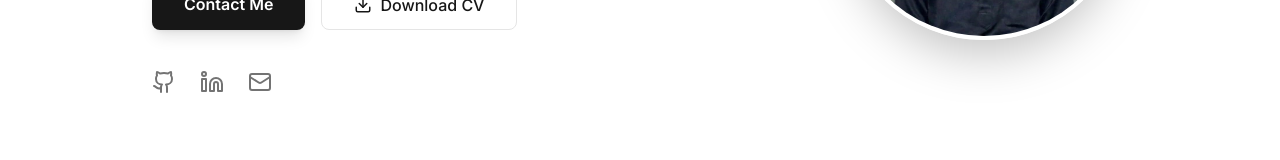
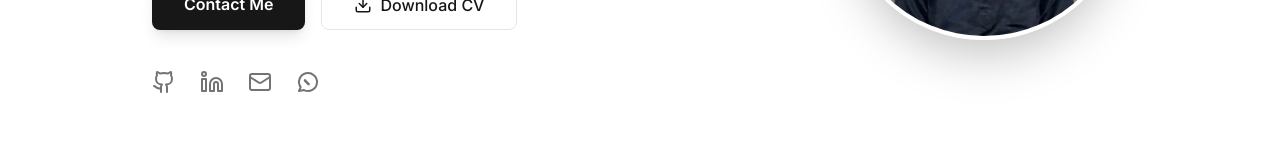
Before and after one commit to raihanfr21/portofoliowebsite2, a Next.js app: page / in a window 1280 px wide. Shown: the part 552-712 px from the top of the page. Built offline with nearby package versions, Linux system fonts and the light colour scheme.

Commit message:
Upload keempat

```diff
--- a/app/page.tsx
+++ b/app/page.tsx
@@ -10,6 +10,25 @@ import {
   Award, ExternalLink, Menu, X, ArrowUpRight,
   Users // <--- Icon baru untuk Training/Org
 } from "lucide-react";
+
+// Letakkan ini di luar function Home(), misalnya di bawah imports
+const WhatsappIcon = ({ size = 24, className = "" }: { size?: number, className?: string }) => (
+  <svg
+    xmlns="http://www.w3.org/2000/svg"
+    width={size}
+    height={size}
+    viewBox="0 0 24 24"
+    fill="none"
+    stroke="currentColor"
+    strokeWidth="2"
+    strokeLinecap="round"
+    strokeLinejoin="round"
+    className={className}
+  >
+    <path d="M3 21l1.65-3.8a9 9 0 1 1 3.4 2.9L3 21" />
+    <path d="M9 10a.5.5 0 0 0 1 1h0a.5.5 0 0 0 1 1h0a.5.5 0 0 0 1 1h0a.5.5 0 0 0 1 1h0" />
+  </svg>
+);
 
 // ==========================================
 // 1. DATA PORTOFOLIO (EDIT BAGIAN INI)
@@ -24,6 +43,7 @@ const PORTFOLIO_DATA = {
     github: "https://github.com/raihanfr21",
     linkedin: "https://linkedin.com/in/raihanfth",
     email: "mailto:raihanfathurrahman.rft@gmail.com",
+    whatsapp: "wa.me/6285178010715"
   },
 
   skills: ["APIs", "PHP", "PowerBI", "Python", "JavaScript", "Laravel", "React", "Next.js", "Node.js", "Tailwind CSS", "MySQL", "Google Cloud", "Docker", "CI/CD", "Macro VBA"],
@@ -94,6 +114,13 @@ const PORTFOLIO_DATA = {
       image: "/projects/project2.jpg", // Pastikan file ada di public/projects/
       tags: ["Laravel", "PHP", "JavaScript", "MySQL"],
       link: "https://github.com/raihanfr21/Hospital-Appointment-Management-System"
+    },
+    {
+      title: "Long-Short Term Memory (LSTM) for Fresh Fruit Bunch Price Forecasting [Thesis Project]",
+      desc: "Time series forecasting model to predict Fresh Fruit Bunch prices in Riau Province using the LSTM algorithm based on 10 years of weekly data (2014–2024).",
+      image: "/projects/project2.jpg", // Pastikan file ada di public/projects/
+      tags: ["Python", "Deep Learning Algorithms"],
+      link: "https://github.com/raihanfr21/LSTM-for-Fresh-Fruit-Bunch-FFB-Price-Forecasting"
     }
   ],
 
@@ -231,10 +258,13 @@ export default function Home() {
           >
 
             {/* Foto Profil (Kanan di Desktop, Atas di Mobile) */}
+            {/* Foto Profil (Kanan di Desktop, Atas di Mobile) */}
             <div className="md:col-span-2 order-1 md:order-2 flex justify-center md:justify-end relative">
-              <div className="absolute inset-0 bg-gradient-to-tr from-blue-500 to-purple-500 rounded-full blur-3xl opacity-30 dark:opacity-20 scale-110 -z-10 animate-pulse" />
+
+              {/* EFEK GLOW UPDATE: Menghapus 'animate-pulse' dan menaikkan opacity */}
+              <div className="absolute inset-0 bg-gradient-to-tr from-blue-500 to-purple-500 rounded-full blur-3xl opacity-50 dark:opacity-40 scale-110 -z-10" />
+
               <div className="relative w-48 h-48 md:w-72 md:h-72 rounded-full overflow-hidden border-4 border-white dark:border-neutral-800 shadow-2xl z-10">
-                {/* Pastikan file profile.jpg ada di folder public */}
                 <Image
                   src="/profile.jpg"
                   alt={PORTFOLIO_DATA.name}
@@ -281,6 +311,9 @@ export default function Home() {
                 <a href={PORTFOLIO_DATA.social.email}>
                   <Mail className="hover:text-red-500 dark:hover:text-red-400 cursor-pointer transition-colors w-6 h-6" />
                 </a>
+                <a href={PORTFOLIO_DATA.social.whatsapp} target="_blank" rel="noopener noreferrer">
+                  <WhatsappIcon className="hover:text-green-500 dark:hover:text-green-400 cursor-pointer transition-colors w-6 h-6" />
+                </a>
               </div>
             </div>
           </motion.div>
@@ -315,7 +348,7 @@ export default function Home() {
             {PORTFOLIO_DATA.experience.map((exp, idx) => (
               <div key={idx} className="flex gap-6 md:gap-8 items-start relative group">
                 {/* Timeline Line */}
-                <div className="absolute left-[28px] md:left-[36px] top-16 bottom-[-48px] w-0.5 bg-neutral-200 dark:bg-neutral-800 last:hidden" />
+                <div className="absolute left-[28px] md:left-[36px] top-16 bottom-[-48px] w-0.5 bg-neutral-200 dark:bg-neutral-800" />
 
                 {/* Logo Wrapper */}
                 <div className="shrink-0 relative w-14 h-14 md:w-20 md:h-20 rounded-2xl overflow-hidden border border-neutral-200 dark:border-neutral-800 bg-white p-2 z-10 shadow-sm">
```
